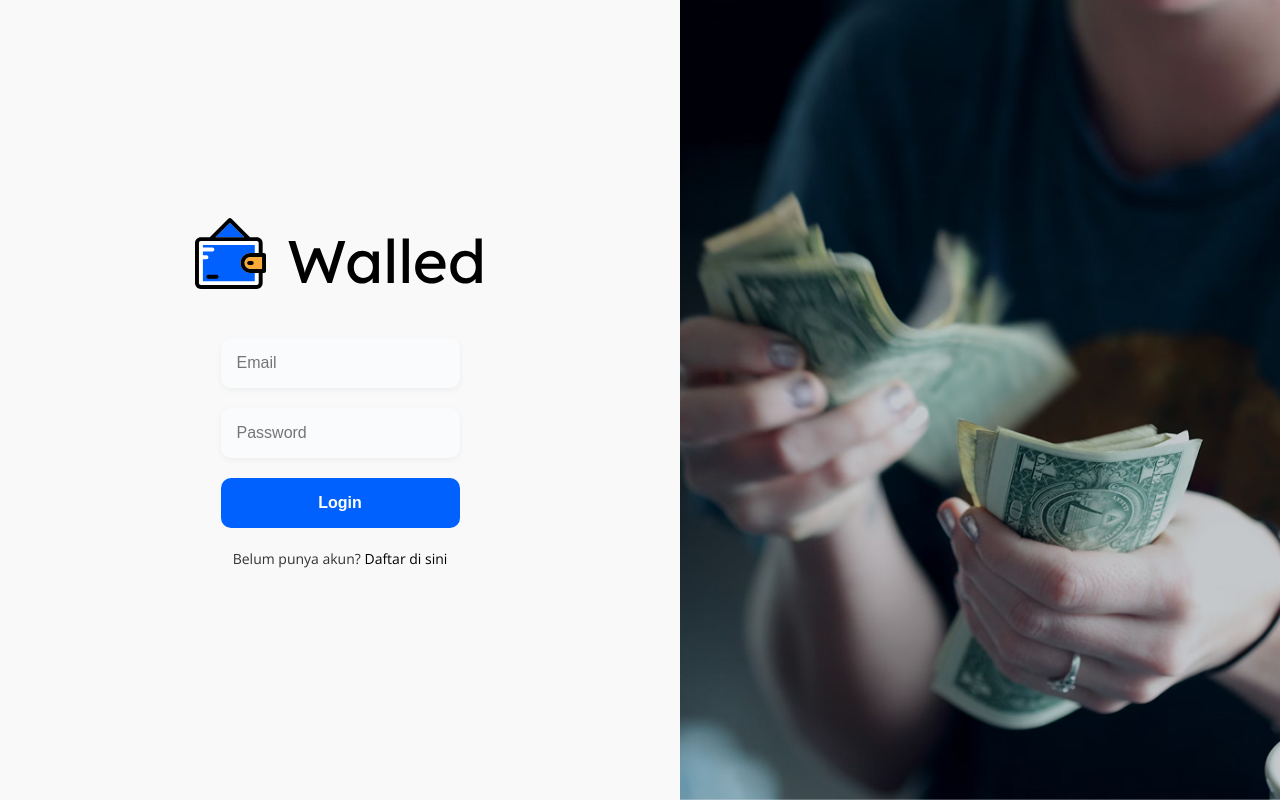
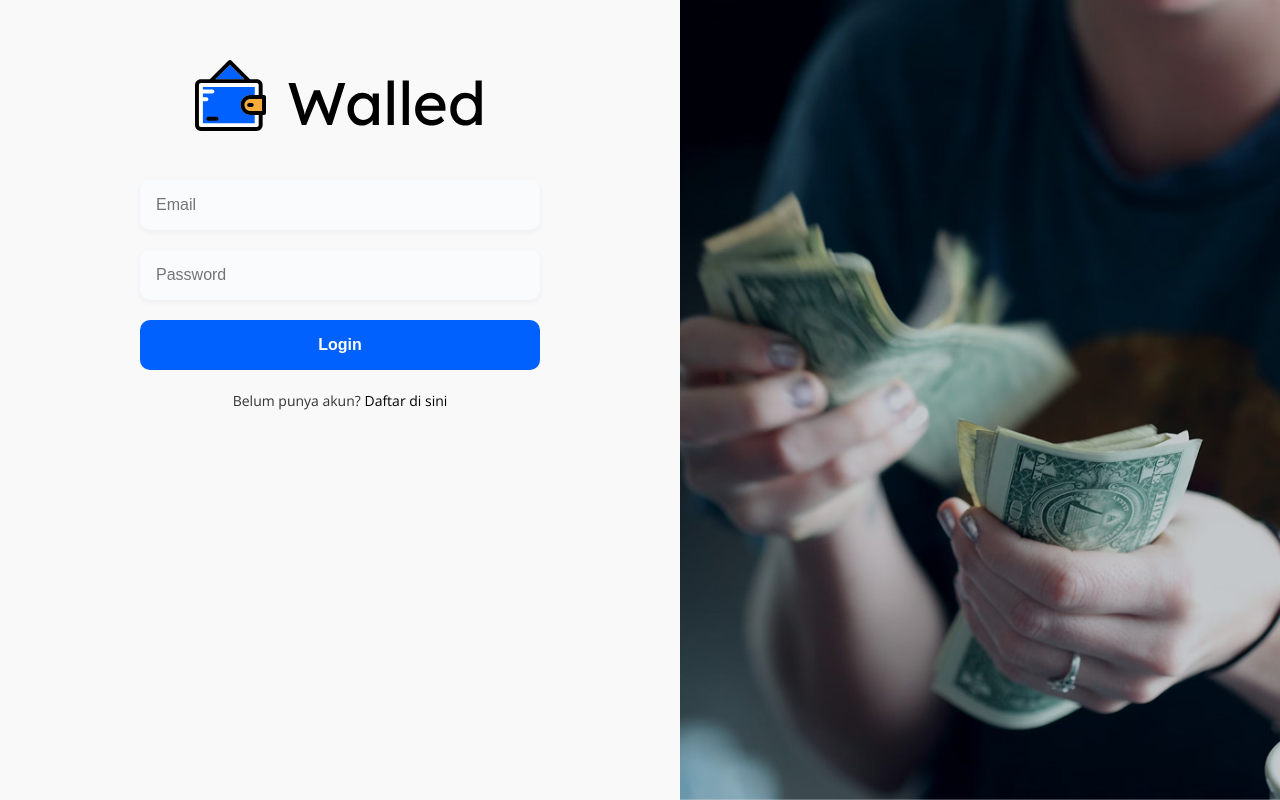
Before and after one commit to Rizqi17/ewalled-web-vite, a React (Vite) app: page / in a window 1280 px wide. Built offline with nearby package versions, Linux system fonts and the light colour scheme.

Commit message:
fix: make register form scrollable to prevent layout break on validation errors and update login css

```diff
--- a/src/styles/LoginPage.css
+++ b/src/styles/LoginPage.css
@@ -2,6 +2,7 @@
   display: flex;
   height: 100vh;
   background-color: #f9f9f9;
+  overflow: hidden;
 }
 
 .login-left {
@@ -9,8 +10,9 @@
   padding: 60px 40px;
   display: flex;
   flex-direction: column;
-  justify-content: center;
+  justify-content: flex-start;
   align-items: center;
+  overflow-y: auto;
 }
 
 .logo {
@@ -23,6 +25,8 @@
   display: flex;
   flex-direction: column;
   gap: 20px;
+  width: 100%;
+  max-width: 400px;
 }
 
 .login-form input {
--- a/src/styles/RegisterPage.css
+++ b/src/styles/RegisterPage.css
@@ -1,8 +1,8 @@
-
 .register-container {
   display: flex;
   height: 100vh;
   background-color: #f9f9f9;
+  overflow: hidden;
 }
 
 .register-left {
@@ -10,8 +10,9 @@
   padding: 60px 40px;
   display: flex;
   flex-direction: column;
-  justify-content: center;
+  justify-content: flex-start;
   align-items: center;
+  overflow-y: auto;
 }
 
 .logo {
@@ -24,6 +25,8 @@
   display: flex;
   flex-direction: column;
   gap: 20px;
+  width: 100%;
+  max-width: 400px;
 }
 
 .register-form input {
```
